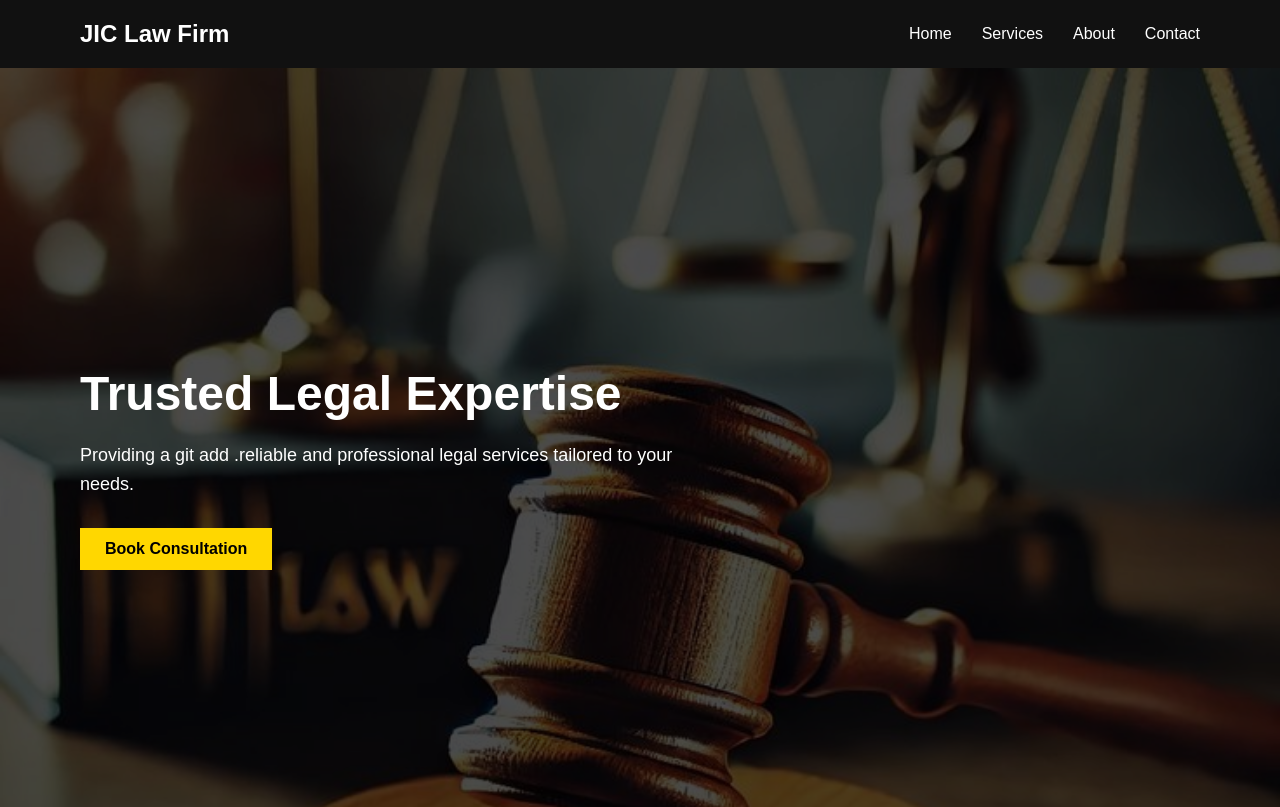
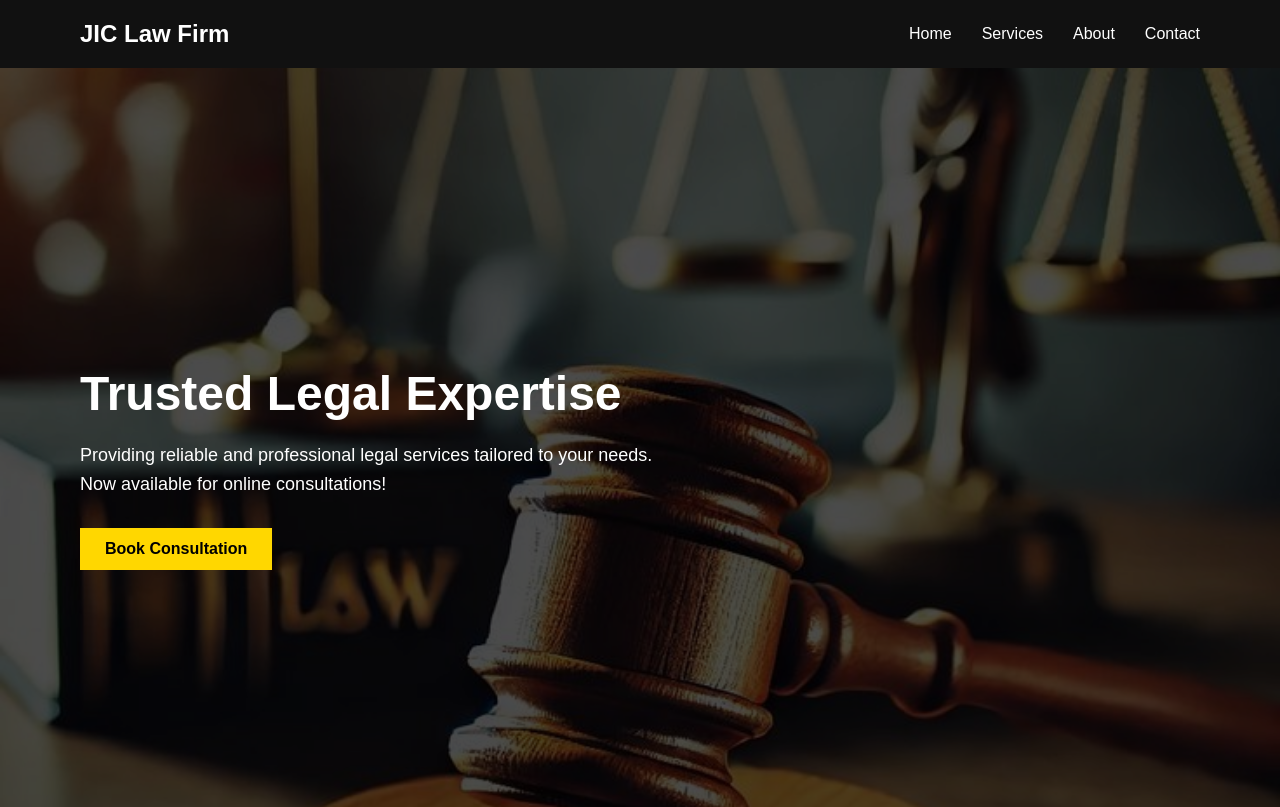
Before and after one commit to Oluwaferanmi-Habeeb/law-firm-site, a React (Vite) app: page / in a window 1280 px wide. Shown: the top 807 px of the page. Built offline with nearby package versions, Linux system fonts and the light colour scheme.

Commit message:
Update hero section text for online consultations

```diff
--- a/src/Components/Hero.jsx
+++ b/src/Components/Hero.jsx
@@ -10,7 +10,7 @@ function Hero() {
                 <div className="hero-content">
                     <h1>Trusted Legal Expertise</h1>
                     <p>
-                        Providing a git add .reliable and professional legal services tailored to your needs.
+                        Providing reliable and professional legal services tailored to your needs. Now available for online consultations!
                     </p>
                     <button>Book Consultation</button>
                 </div>
```
